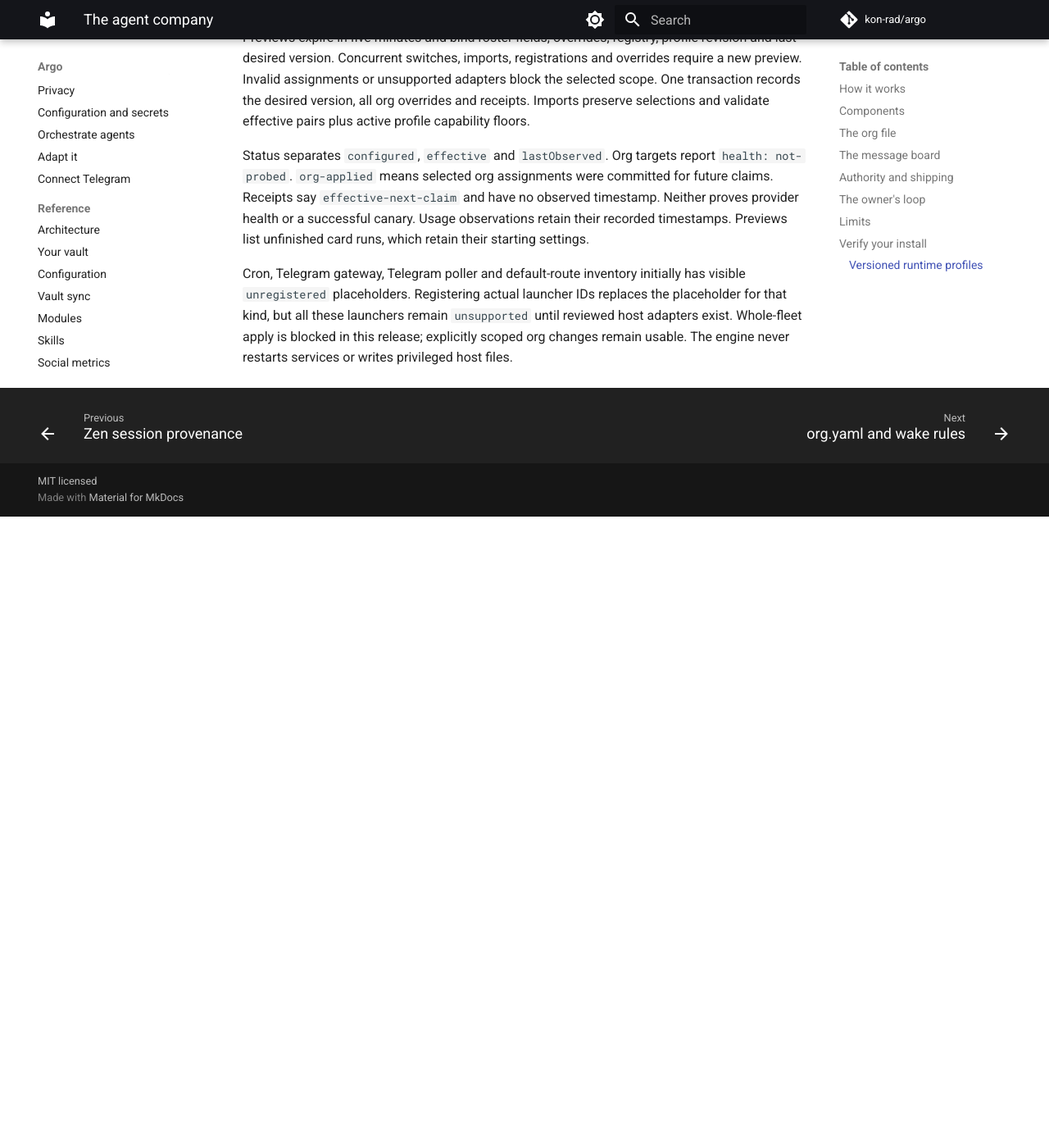
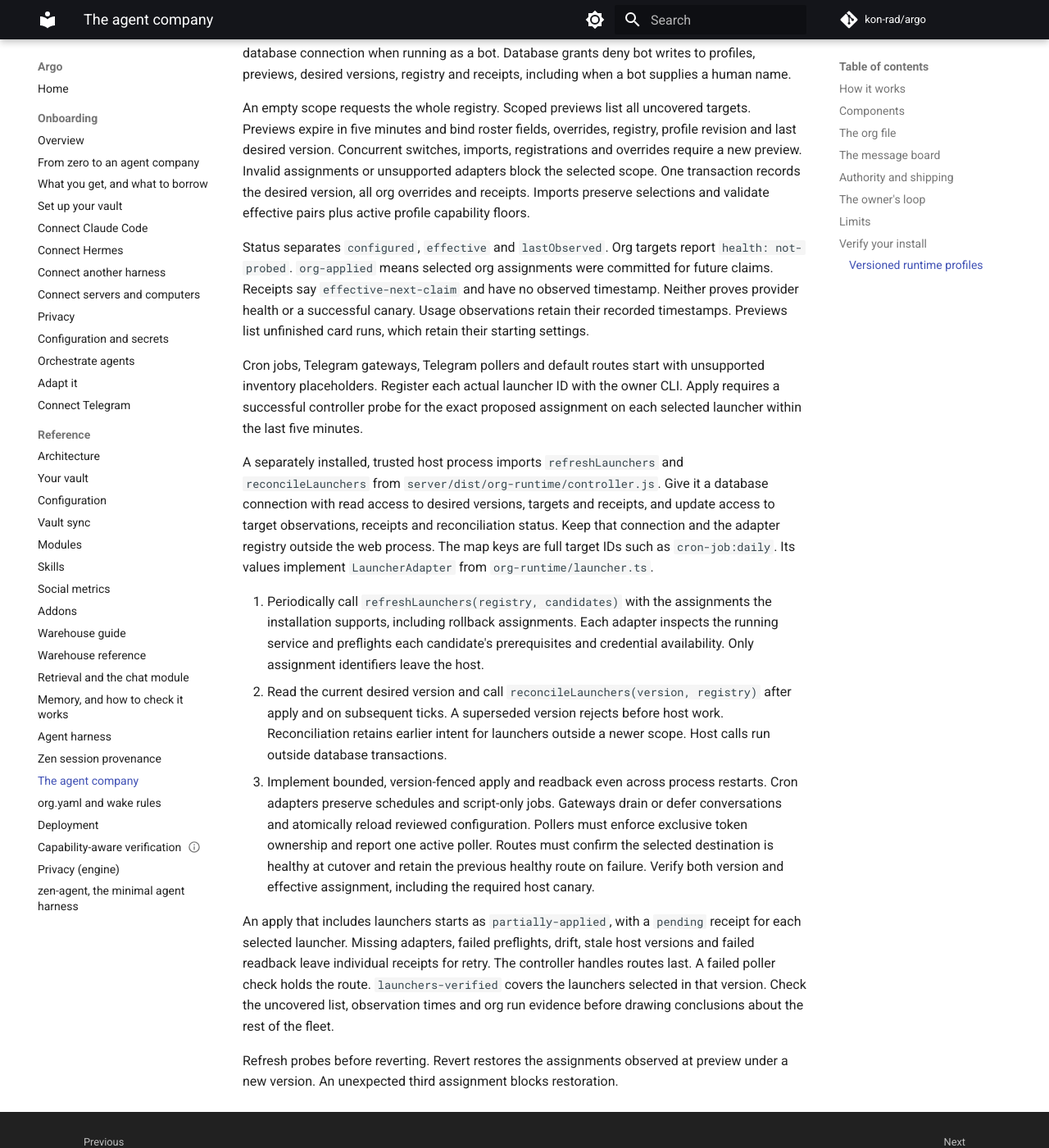
Before and after one commit to kon-rad/argo, an MkDocs documentation site: the page built from docs/agent-company.md, in a window 1280 px wide and 1400 px high, scrolled down 8244 px. Shown: the whole window at 82% size. Built offline with MkDocs 1.6.1 and Material for MkDocs 9.7.7, drawn with Linux system fonts in a browser that asks for light colours; comment, search, counter and statistics services are not loaded; before the commit the page ends 8874 px from its top, so only the background shows below that; some of the changed text lies outside the part shown.

Commit message:
docs(org): describe the host controller and receipt API
Document adapter obligations, scoped verification and the host integration boundary for operators.

Co-Authored-By: Codex <noreply@openai.com>

```diff
--- a/docs/agent-company.md
+++ b/docs/agent-company.md
@@ -169,7 +169,7 @@ cli-org runtime register cron-job:daily /tmp/assignment.json
 
 Output is JSON, including without `--json`. `save` appends a profile revision.
 `revert N` undoes the runtime/model selection recorded by desired version N,
-validates against the current roster and appends a new desired version.
+requires N to be the latest version, validates the current assignments and appends a new desired version.
 Pause and effort decisions are preserved. History is never deleted. To select
 an older profile definition, save that definition as a new revision and preview.
 
@@ -202,6 +202,7 @@ HTTP routes under `/api/org/runtime` use the org module's owner session gate:
 | --- | --- |
 | `GET /` | Profiles, base/effective assignments, last usage observations, history and receipts |
 | `GET /profiles`, `GET /history` | Profile revisions in use, or desired history |
+| `GET /versions/:version/receipts` | Per-target desired assignments, reconciliation outcomes and check timestamps for that version |
 | `POST /profiles/:id` | Profile definition above, appends a revision |
 | `POST /preview` | `{profileId, scope: [{kind, id}]}` |
 | `POST /apply` | `{token}` |
@@ -228,9 +229,42 @@ observed timestamp. Neither proves provider health or a successful canary.
 Usage observations retain their recorded timestamps. Previews list unfinished
 card runs, which retain their starting settings.
 
-Cron, Telegram gateway, Telegram poller and default-route inventory initially
-has visible `unregistered` placeholders. Registering actual launcher IDs replaces
-the placeholder for that kind, but all these launchers remain `unsupported`
-until reviewed host adapters exist. Whole-fleet apply is blocked in this
-release; explicitly scoped org changes remain usable. The engine never
-restarts services or writes privileged host files.
+Cron jobs, Telegram gateways, Telegram pollers and default routes start with
+unsupported inventory placeholders. Register each actual launcher ID with the
+owner CLI. Apply requires a successful controller probe for the exact proposed
+assignment on each selected launcher within the last five minutes.
+
+A separately installed, trusted host process imports `refreshLaunchers` and
+`reconcileLaunchers` from `server/dist/org-runtime/controller.js`. Give it a
+database connection with read access to desired versions, targets and receipts,
+and update access to target observations, receipts and reconciliation status.
+Keep that connection and the adapter registry outside the web process. The map
+keys are full target IDs such as `cron-job:daily`. Its values implement
+`LauncherAdapter` from `org-runtime/launcher.ts`.
+
+1. Periodically call `refreshLaunchers(registry, candidates)` with the assignments
+   the installation supports, including rollback assignments. Each adapter
+   inspects the running service and preflights each candidate's prerequisites
+   and credential availability. Only assignment identifiers leave the host.
+2. Read the current desired version and call `reconcileLaunchers(version, registry)`
+   after apply and on subsequent ticks. A superseded version rejects before host
+   work. Reconciliation retains earlier intent for launchers outside a newer
+   scope. Host calls run outside database transactions.
+3. Implement bounded, version-fenced apply and readback even across process
+   restarts. Cron adapters preserve schedules and script-only jobs. Gateways
+   drain or defer conversations and atomically reload reviewed configuration.
+   Pollers must enforce exclusive token ownership and report one active
+   poller. Routes must confirm the selected destination is healthy at cutover
+   and retain the previous healthy route on failure. Verify both version and
+   effective assignment, including the required host canary.
+
+An apply that includes launchers starts as `partially-applied`, with a
+`pending` receipt for each selected launcher. Missing adapters, failed
+preflights, drift, stale host versions and failed readback leave individual
+receipts for retry. The controller handles routes last. A failed poller check
+holds the route. `launchers-verified` covers the launchers selected in that
+version. Check the uncovered list, observation times and org run evidence
+before drawing conclusions about the rest of the fleet.
+
+Refresh probes before reverting. Revert restores the assignments observed at
+preview under a new version. An unexpected third assignment blocks restoration.
```
Also changed, not shown: docs/architecture.md (+4 -2 lines).
